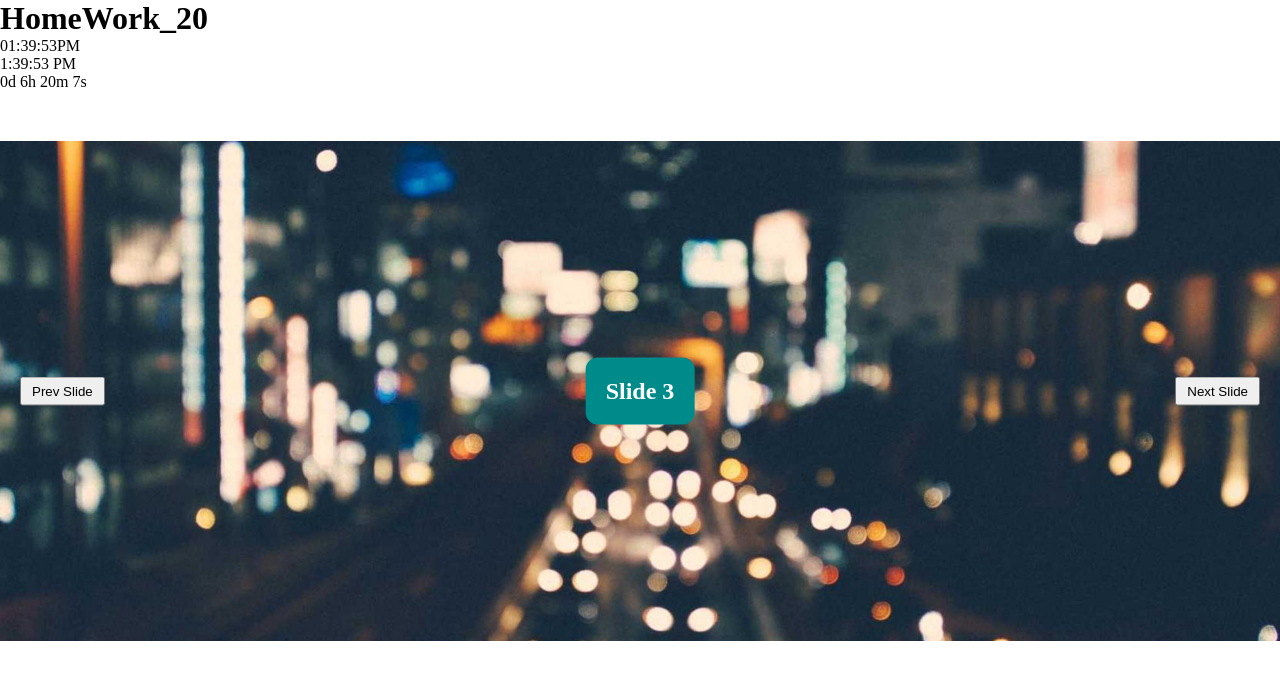
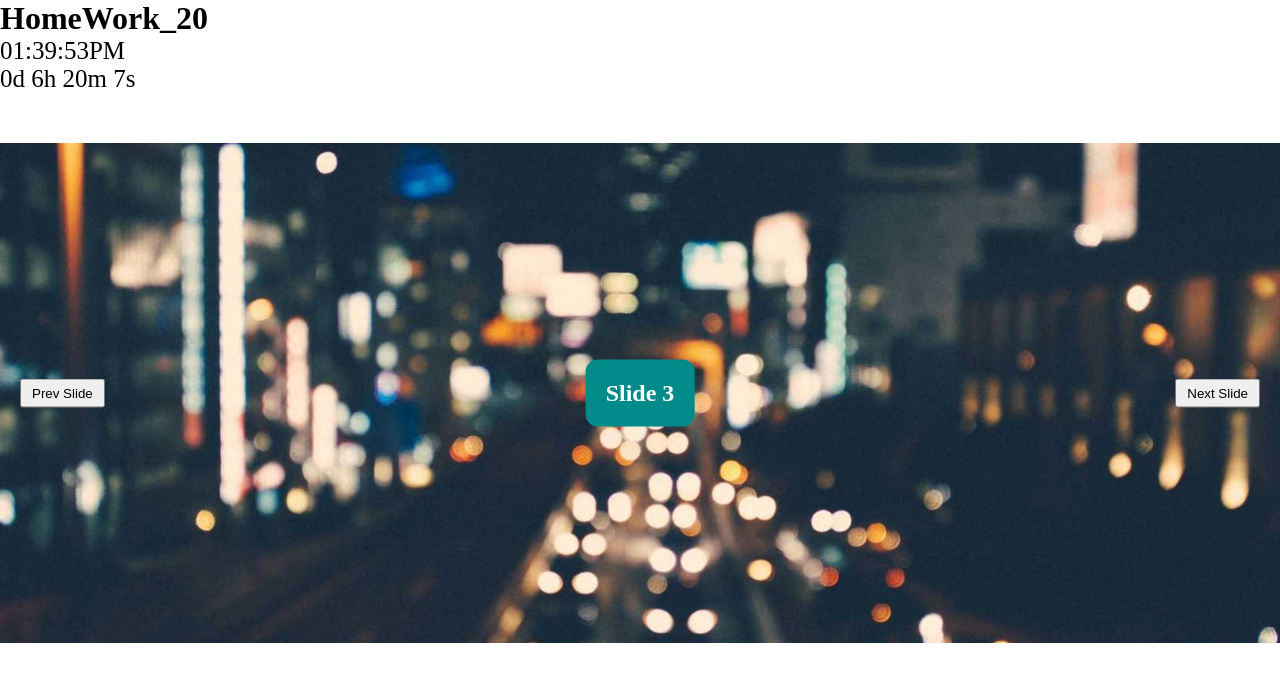
Before and after one commit to PaataSet/HomeWork_20, a plain HTML site: page index.html in a window 1280 px wide. Drawn offline with Linux system fonts and the light colour scheme.

Commit message:
add some styles

```diff
--- a/index.html
+++ b/index.html
@@ -7,12 +7,12 @@
 
     <script defer src="assets/js/main.js"></script>
     <link rel="stylesheet" href="assets/css/style.css" />
+    <link rel="stylesheet" type="text/css" href="src/css/style.css" />
   </head>
   <body>
     <h1>HomeWork_20</h1>
     <div id="clock"></div>
     <div id="clock2"></div>
-    <div id="demo"></div>
     <section class="slides-section">
       <div class="slides-wrapper">
         <button id="prev-slide" class="prev-slide">Prev Slide</button>
--- /dev/null
+++ b/src/css/style.css
@@ -0,0 +1,11 @@
+#clock {
+  font-size: 25px;
+}
+
+#clock2 {
+  font-size: 25px;
+}
+
+#clock3 {
+  font-size: 25px;
+}
--- a/src/js/app.js
+++ b/src/js/app.js
@@ -5,19 +5,16 @@ console.log("HomeWork_20");
 1. setTimeout ან setInterval - ის გამოყენებით გააკეთეთ საათი რომელიც იმუშავებს როგორც ნამდვილი სააათი. გამოიყენეთ
 ატვირთული სურათი (საათი.png).
 */
-// Calling showTime function at every second
+
 setInterval(showTime, 1000);
 
-// Defining showTime funcion
 function showTime() {
-  // Getting current time and date
   let time = new Date();
   let hour = time.getHours();
   let min = time.getMinutes();
   let sec = time.getSeconds();
   am_pm = "AM";
 
-  // Setting time for 12 Hrs format
   if (hour >= 12) {
     if (hour > 12) hour -= 12;
     am_pm = "PM";
@@ -32,19 +29,10 @@ function showTime() {
 
   let currentTime = hour + ":" + min + ":" + sec + am_pm;
 
-  // Displaying the time
   document.getElementById("clock").innerHTML = currentTime;
 }
 
 showTime();
-
-// მეორე ვერსია
-setInterval(myTimer, 1000);
-
-function myTimer() {
-  const date = new Date();
-  document.getElementById("clock2").innerHTML = date.toLocaleTimeString();
-}
 
 /*
 2. ლექციაზე შექმნილ სლაიდერს დავამატოთ:
@@ -60,30 +48,24 @@ https://developer.mozilla.org/en-US/docs/Web/API/Element/mouseleave_event
  3*(optional) დავამატოთ მარტივი countdown რომელიც გვიჩვენებს მომდევნო ლექციამდე (3 დეკემბერი, 20:00) დარჩენილ
  დროს (დღე, საათი, წუთი)
  */
-// Set the date we're counting down to
-var countDownDate = new Date("Dec 10, 2024 20:00:00").getTime();
 
-// Update the count down every 1 second
-var x = setInterval(function () {
-  // Get today's date and time
-  var now = new Date().getTime();
+let countDownDate = new Date("Dec 10, 2024 20:00:00").getTime();
 
-  // Find the distance between now and the count down date
-  var distance = countDownDate - now;
+let x = setInterval(function () {
+  let now = new Date().getTime();
 
-  // Time calculations for days, hours, minutes and seconds
-  var days = Math.floor(distance / (1000 * 60 * 60 * 24));
-  var hours = Math.floor((distance % (1000 * 60 * 60 * 24)) / (1000 * 60 * 60));
-  var minutes = Math.floor((distance % (1000 * 60 * 60)) / (1000 * 60));
-  var seconds = Math.floor((distance % (1000 * 60)) / 1000);
+  let distance = countDownDate - now;
 
-  // Output the result in an element with id="demo"
-  document.getElementById("demo").innerHTML =
+  let days = Math.floor(distance / (1000 * 60 * 60 * 24));
+  let hours = Math.floor((distance % (1000 * 60 * 60 * 24)) / (1000 * 60 * 60));
+  let minutes = Math.floor((distance % (1000 * 60 * 60)) / (1000 * 60));
+  let seconds = Math.floor((distance % (1000 * 60)) / 1000);
+
+  document.getElementById("clock2").innerHTML =
     days + "d " + hours + "h " + minutes + "m " + seconds + "s ";
 
-  // If the count down is over, write some text
   if (distance < 0) {
     clearInterval(x);
-    document.getElementById("demo").innerHTML = "EXPIRED";
+    document.getElementById("clock2").innerHTML = "EXPIRED";
   }
 }, 1000);
```
